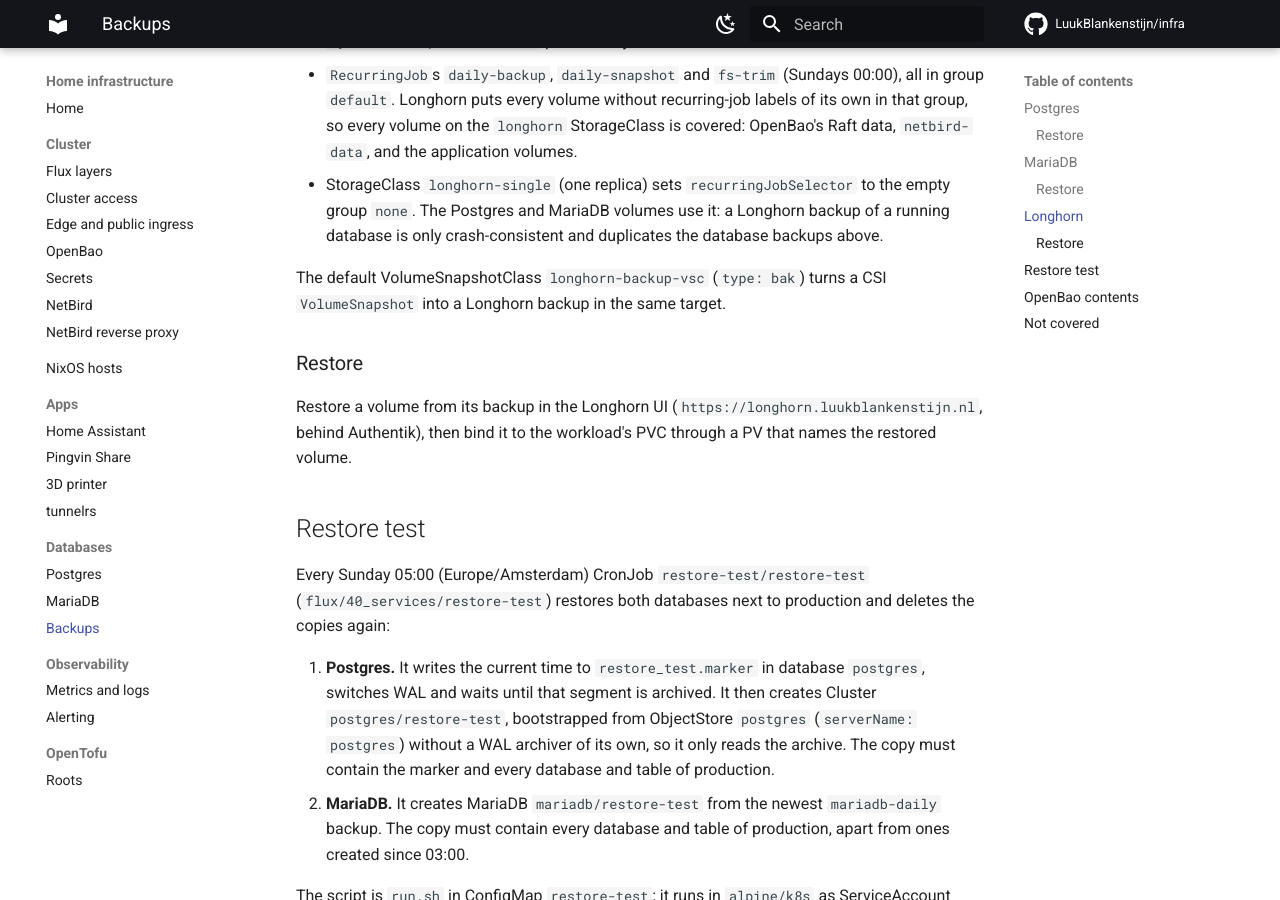
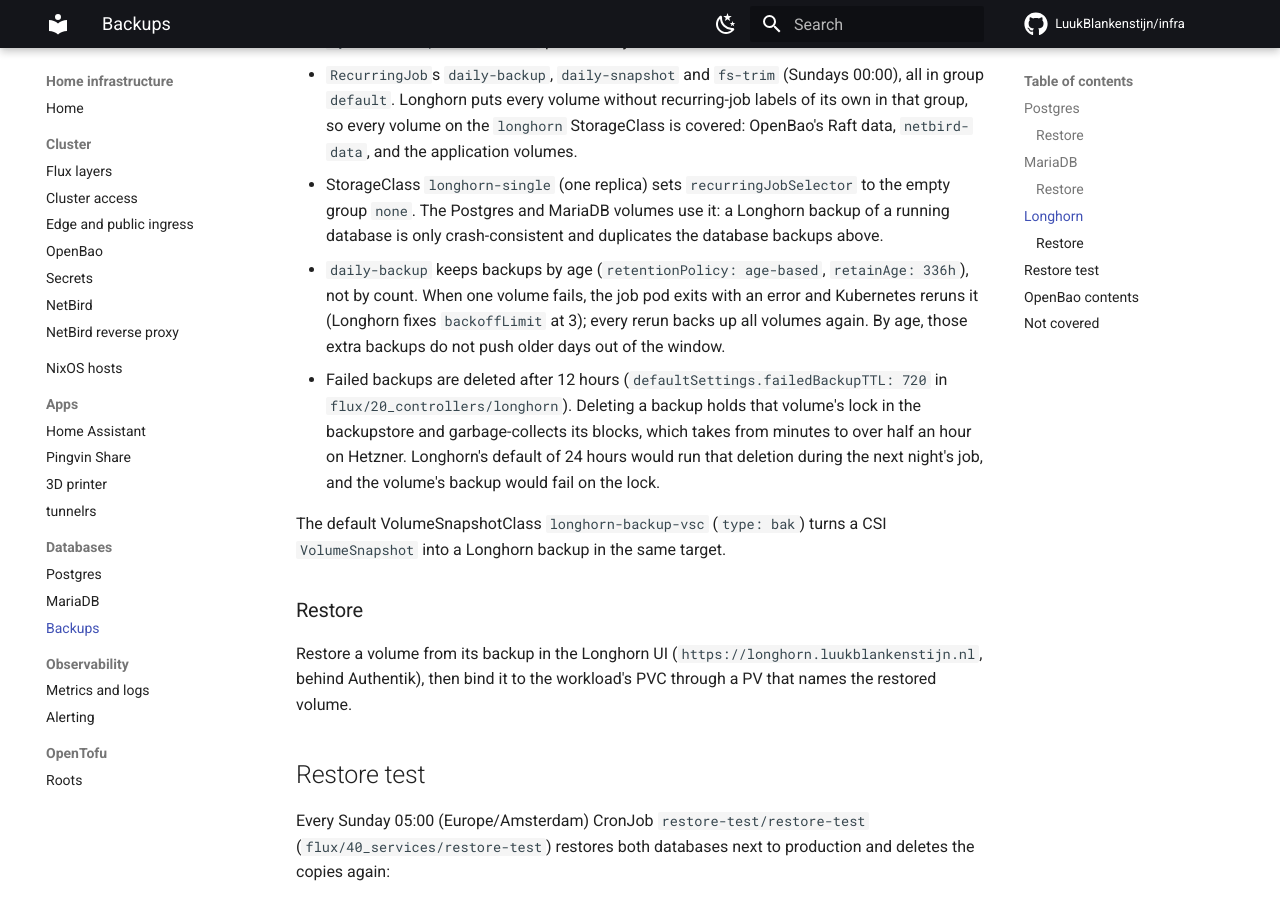
Before and after one commit to LuukBlankenstijn/infra, an MkDocs documentation site: the page built from docs/databases/backups.md, in a window 1280 px wide and 900 px high, scrolled down 2696 px. Built offline with MkDocs 1.6.1 and Material for MkDocs 9.7.7, drawn with Linux system fonts in a browser that asks for light colours; comment, search, counter and statistics services are not loaded; some of the changed text lies outside the part shown.

Commit message:
longhorn: age-based backup retention; delete failed backups after 12h, not inside the next run

```diff
--- a/docs/databases/backups.md
+++ b/docs/databases/backups.md
@@ -7,7 +7,7 @@ Everything is written to Hetzner Object Storage, `https://fsn1.your-objectstorag
 | --- | --- | --- | --- | --- |
 | Postgres | Barman Cloud plugin: WAL archive + base backups | `s3://luuk-postgres/` | WAL continuously, base backup 03:00 | 30 days |
 | MariaDB | `PhysicalBackup` | `s3://luuk-mariadb/base/` | base backup 03:00 | 30 days (`720h`) |
-| Longhorn volumes in recurring-job group `default` | `RecurringJob` `daily-backup` | bucket `luuk` (`s3://luuk@fsn1/`) | 02:30 | 14 backups |
+| Longhorn volumes in recurring-job group `default` | `RecurringJob` `daily-backup` | bucket `luuk` (`s3://luuk@fsn1/`) | 02:30 | 14 days (`336h`) |
 | Same volumes, on the node | `RecurringJob` `daily-snapshot` | local snapshots | 03:03 | 31 snapshots |
 | OpenTofu state | S3 backend, encrypted | bucket `luuk`, `<root>/terraform.tfstate` | every apply | - |
 
@@ -99,6 +99,17 @@ original root password.
   empty group `none`. The Postgres and MariaDB volumes use it: a Longhorn backup
   of a running database is only crash-consistent and duplicates the database
   backups above.
+- `daily-backup` keeps backups by age (`retentionPolicy: age-based`,
+  `retainAge: 336h`), not by count. When one volume fails, the job pod exits
+  with an error and Kubernetes reruns it (Longhorn fixes `backoffLimit` at 3);
+  every rerun backs up all volumes again. By age, those extra backups do not push
+  older days out of the window.
+- Failed backups are deleted after 12 hours (`defaultSettings.failedBackupTTL:
+  720` in `flux/20_controllers/longhorn`). Deleting a backup holds that volume's
+  lock in the backupstore and garbage-collects its blocks, which takes from
+  minutes to over half an hour on Hetzner. Longhorn's default of 24 hours would
+  run that deletion during the next night's job, and the volume's backup would
+  fail on the lock.
 
 The default VolumeSnapshotClass `longhorn-backup-vsc` (`type: bak`) turns a CSI
 `VolumeSnapshot` into a Longhorn backup in the same target.
```
Also changed, not shown: 2 other files.
